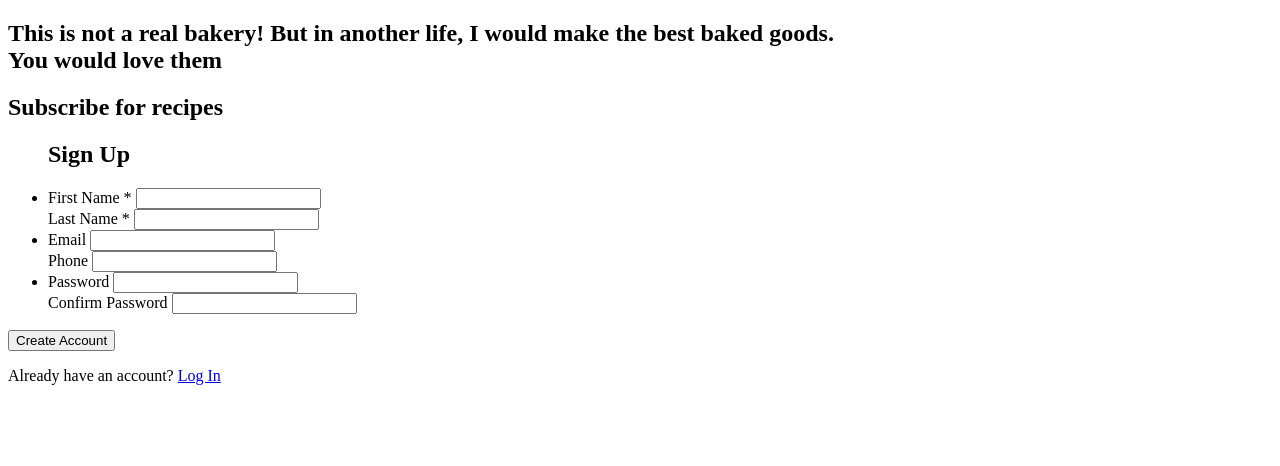
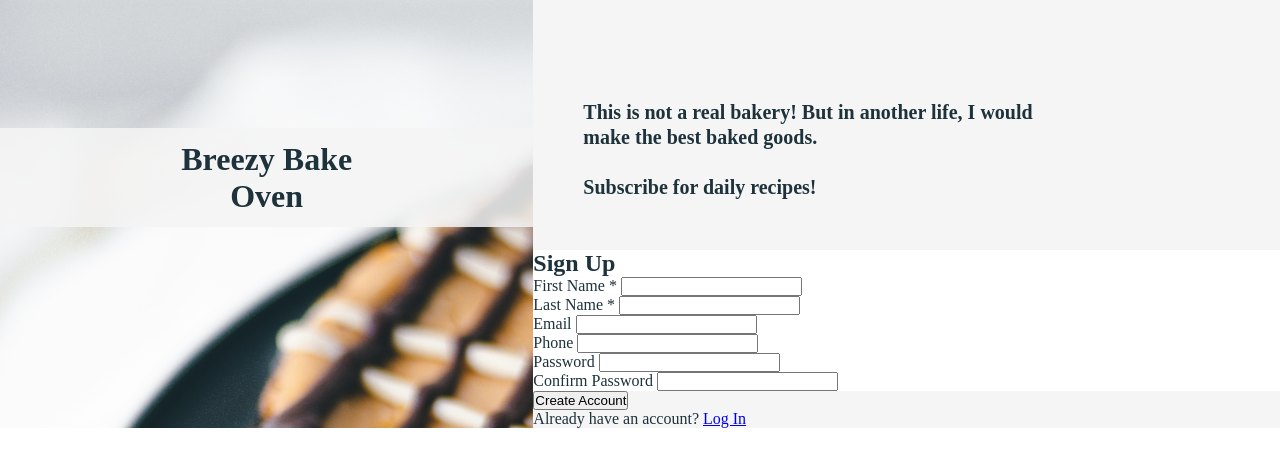
Before and after one commit to adrianbrown732/odin-form, a plain HTML site: page index.html in a window 1280 px wide. Drawn offline with Linux system fonts and the light colour scheme; a web font is replaced by a local one.

Commit message:
Add form section header style

```diff
--- a/css/styles.css
+++ b/css/styles.css
@@ -0,0 +1,67 @@
+:root {
+  --main-text: #1d323b;
+  --bg-text: #f7f7f7;
+  --bg-color: #f5f5f5;
+
+  --spacing: 50px;
+  --spacing-med: calc(var(--spacing) / 2);
+  --spacing-sm: calc(var(--spacing) / 4);
+  --spacing-lrg: calc(var(--spacing) * 2);
+  --spacing-xl: calc(var(--spacing) * 4);
+
+  font-family: "Inter-Variable";
+}
+
+* {
+  box-sizing: border-box;
+  margin: 0;
+  padding: 0;
+}
+
+main {
+  display: grid;
+  grid-template-columns: repeat(12, 1fr);
+  color: var(--main-text);
+}
+
+main .form-bg {
+  position: relative;
+  grid-column: span 5;
+  background-image: url(/img/pie-bg.png);
+  text-align: center;
+}
+
+main .form-bg h1 {
+  position: absolute;
+  width: 100%;
+  padding: var(--spacing-sm);
+  top: 30%;
+  background: hsla(0, 0%, 96%, 0.85);
+}
+
+main .form-bg span {
+  display: block;
+}
+
+main form {
+  grid-column: span 7;
+}
+
+form .section-header {
+  padding-left: var(--spacing);
+  padding-right: var(--spacing-xl);
+  padding-top: var(--spacing-lrg);
+  padding-bottom: var(--spacing);
+
+  font-size: 1.25rem;
+  font-weight: 900;
+  line-height: 1.25em;
+}
+
+form .section-header p:last-child {
+  margin-top: calc(var(--spacing) / 2);
+}
+
+form section:nth-child(odd) {
+  background: var(--bg-color);
+}
--- a/index.html
+++ b/index.html
@@ -3,59 +3,60 @@
   <head>
     <meta charset="UTF-8" />
     <meta name="viewport" content="width=device-width, initial-scale=1.0" />
+    <link rel="stylesheet" href="./css/styles.css" />
+    <link rel="stylesheet" href="https://use.typekit.net/you2hqs.css" />
     <title>Breezy Bake</title>
   </head>
 
   <body>
     <main>
-      <div class="form-bg"></div>
-      <form action="">
-        <header>
-          <h2>
+      <div class="form-bg">
+        <h1>Breezy Bake<span>Oven</span></h1>
+      </div>
+      <form action="" method="get">
+        <section class="section-header">
+          <p>
             This is not a real bakery! But in another life, I would make the
-            best baked goods. <br />You would love them
-          </h2>
-          <h2>Subscribe for recipes</h2>
-        </header>
+            best baked goods.
+          </p>
+          <p>Subscribe for daily recipes!</p>
+        </section>
 
         <section class="section-signup">
-          <ul>
           <h2>Sign Up</h2>
-            <li>
-              <div class="first-name">
+          <p class="first-name">
             <label for="first">First Name *</label>
             <input type="text" id="first" name="first-name" required />
-              </div>
-              <div class="last-name">
+          </p>
+
+          <p class="last-name">
             <label for="last">Last Name *</label>
             <input type="text" id="last" name="last-name" required />
-              </div>
-            </li>
-            <li>
-              <div class="email">
+          </p>
+
+          <p class="email">
             <label for="email">Email</label>
             <input type="email" id="email" name="email" required />
-              </div>
-              <div class="phone">
+          </p>
+
+          <p class="phone">
             <label for="phone">Phone</label>
             <input type="tel" id="phone" name="phone" />
-              </div>
-            </li>
-            <li>
-              <div class="password">
+          </p>
+
+          <p class="password">
             <label for="password">Password</label>
             <input type="password" id="password" name="password" required />
-              </div>
-              <div class="password-confirm">
+          </p>
+
+          <p class="password-confirm">
             <label for="password-confirm">Confirm Password</label>
             <input
               type="password"
               id="password-confirm"
               name="password-confirm"
               required />
-              </div>
-            </li>
-          </ul>
+          </p>
         </section>
 
         <section class="section-button">
```
Also changed, not shown: img/pie-bg.png (added). Lines whose indentation alone changed are shown as unchanged.
